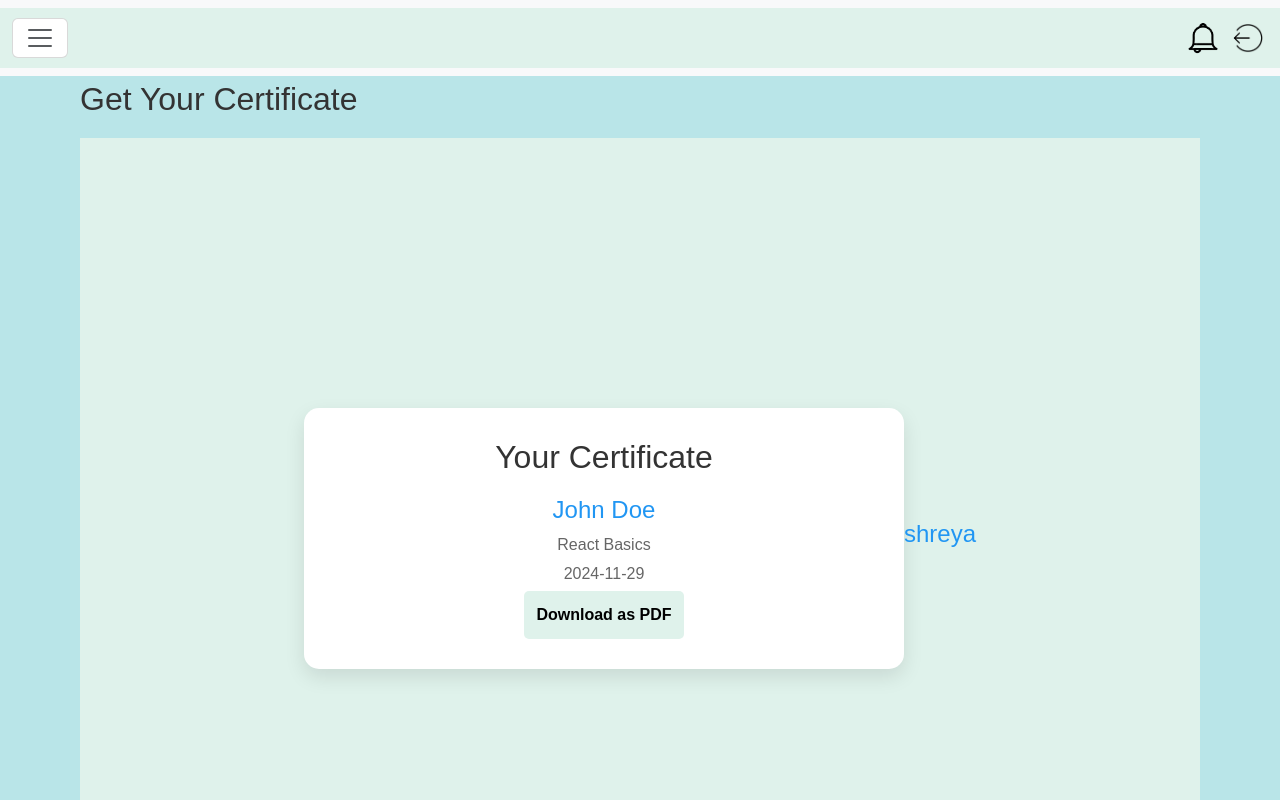
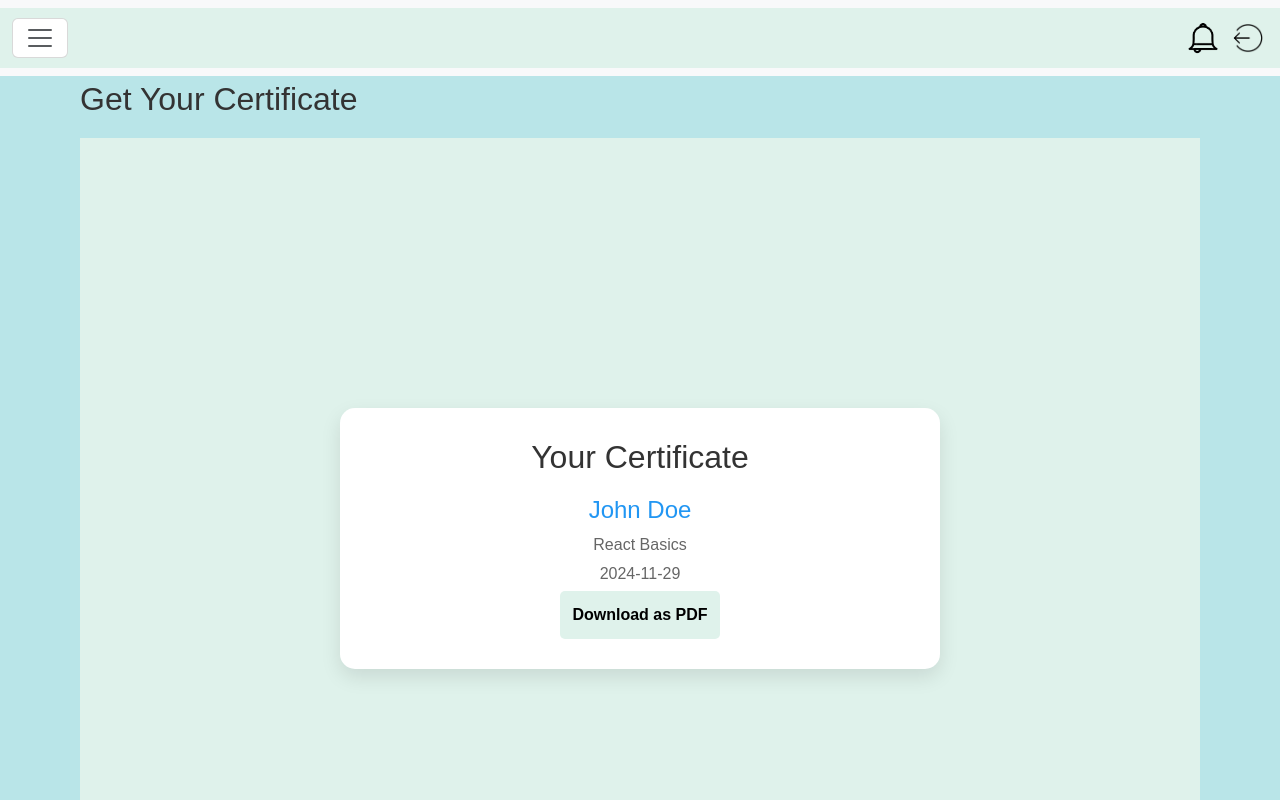
Before and after one commit to Krishnanshu-Goyal/careerconnect, a React (Create React App) app in the folder my-app/: page /getcertificate in a window 1280 px wide. Shown: the top 800 px of the page. Built offline with nearby package versions, Linux system fonts and the light colour scheme.

Commit message:
styling and view request

```diff
--- a/my-app/src/components/Getcertificate.js
+++ b/my-app/src/components/Getcertificate.js
@@ -44,7 +44,6 @@ function Getcertificate() {
                 </div>
                 <button onClick={downloadCertificate}>Download as PDF</button>
             </div>
-            <h2> shreya </h2>
         </div>
     );
 }
```
Also changed, not shown: my-app/src/pages/shreya.js (deleted, +0 -9 lines).
